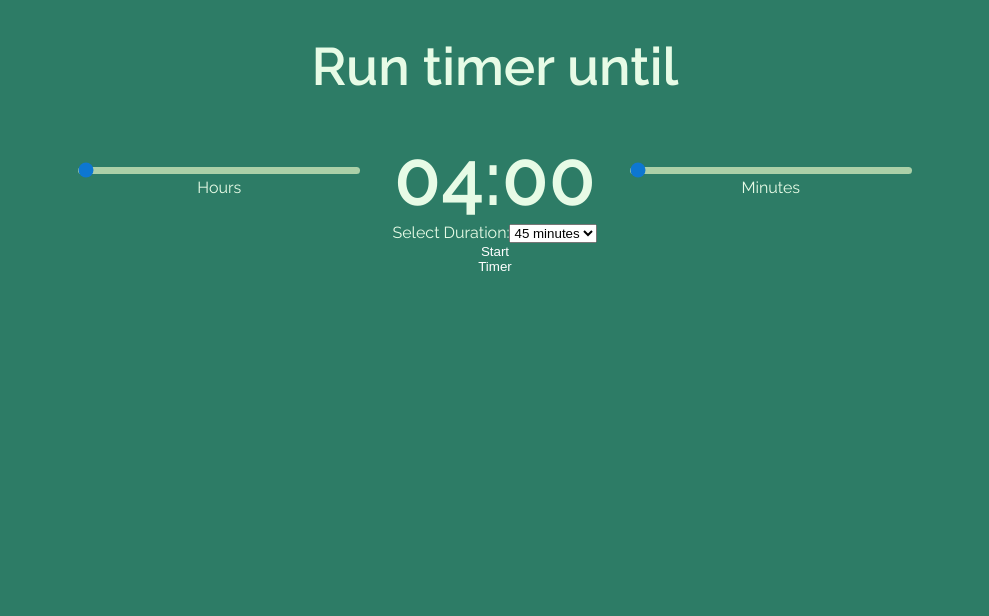
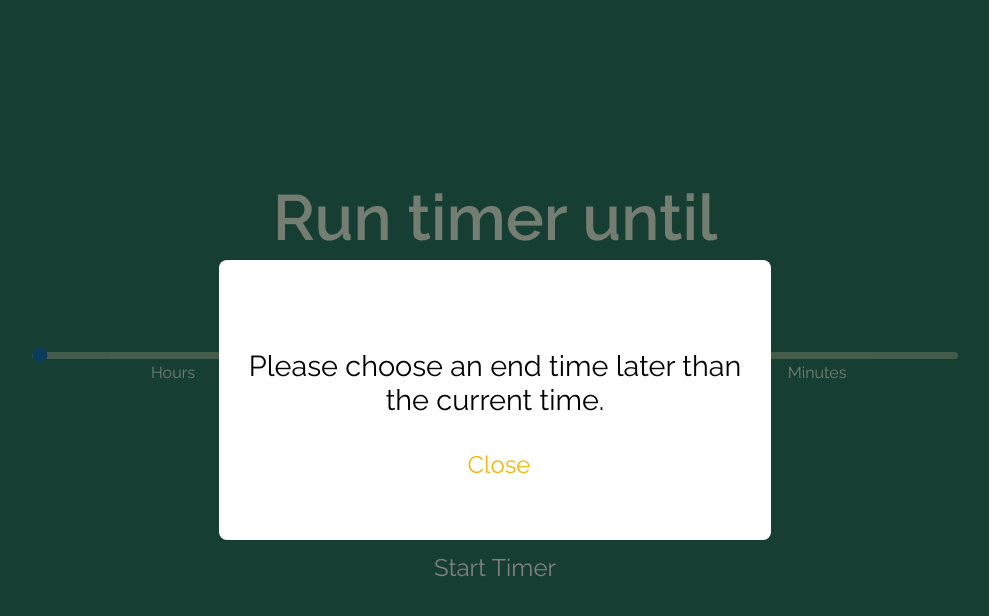
Before and after one commit to CurioScrounge/HealthyReminder, a React (Create React App) app in the folder healthy-reminder/: page / in a window 1280 px wide. Both pictures are taken after a click on the button "Start Timer". Shown: the top 616 px of the page, without its empty margins (145-1134 px from the left). Built offline with nearby package versions, Linux system fonts and the light colour scheme.

Commit message:
UI updates

```diff
--- a/healthy-reminder/package.json
+++ b/healthy-reminder/package.json
@@ -10,6 +10,7 @@
     "react-circular-progressbar": "^2.1.0",
     "react-dom": "^18.3.1",
     "react-scripts": "5.0.1",
+    "react-select": "^5.8.0",
     "web-vitals": "^2.1.4"
   },
   "scripts": {
--- a/healthy-reminder/src/App.css
+++ b/healthy-reminder/src/App.css
@@ -2,13 +2,14 @@ main{
     text-align: center;
     font-family: "Raleway", system-ui;
     font-optical-sizing: auto;
-    height:100%;
+    height:88vh;
     font-weight: 400;
     font-style: normal;
+    align-content: center;
 }
 
 h1{
-    font-size: 3.3rem;
+    font-size: 4rem;
     font-weight: 600;
 }
 
@@ -20,7 +21,7 @@ body{
 .timer{
     margin-left: 37.5vw;
     max-width:25vw;
-    transition: opacity 0.5s ease;
+    transition: opacity 0.8s ease;
 }
 
 button{
@@ -31,8 +32,6 @@ button{
     width:67px;
     cursor:pointer;
 }
-
-
 
 .time-picker {
     display:flex;
@@ -49,13 +48,39 @@ button{
   }
 
   .back-button {
+    font-family: "Raleway", system-ui;
     position: absolute;
-    top: 10px;
-    left: 10px;
+    top: 35px;
+    left: 25px;
+    font-size: 1.2rem;
+  }
+  .back-button:hover{
+    color: #fffbd3;
+    transition: ease-in 0.25s;
   }
 
   .end-time-display {
-    margin-bottom: 10px;
+    padding: 20px;
+    font-size: 1.5rem;
+  }
+
+  .reset{
+    font-family: "Raleway", system-ui;
+    padding: 10px;
+    font-size: 1.2rem;
+    width: 100%;
+  }
+  .reset:hover{
+    color: #bcf733;
+    transition: ease-in 0.25s;
+  }
+
+  .icon{
+    margin-top:20px;
+  }
+  .icon:hover{
+    color: #ffdfa5;
+    transition: ease-in-out 0.3s;
   }
 
   .slider {
@@ -66,7 +91,7 @@ button{
     border-radius: 5px;
     background: #E2F4C5;
     outline: none;
-    opacity: 0.7;
+    opacity: 0.5;
     transition: opacity .6s;
   }
 
@@ -89,7 +114,7 @@ button{
   .time-picker__output {
     margin-left:2rem;
     margin-right:2rem;
-    font-size: 4.8rem;
+    font-size: 7rem;
     font-weight: 600;
   }
 
@@ -130,3 +155,27 @@ button{
     border-radius: 8px;
     text-align: center;
   }
+
+  .buttons{
+    width:100%;
+    font-family: "Raleway", system-ui;
+    font-size: 1.5rem;
+    margin-top:40px;
+  }
+  .buttons:hover{
+    color: #ffad2a;
+    transition: ease 0.3s;
+  }
+
+  .duration{
+    margin-top:40px;
+    font-size: 1.8rem;
+    justify-content: center;
+    }
+
+
+.sleep-message{
+  padding:10px;
+  font-size: 1.2rem;
+  color:#aff390;
+}
--- a/healthy-reminder/src/App.js
+++ b/healthy-reminder/src/App.js
@@ -4,6 +4,8 @@ import Timer from './Timer';
 import EndTime from './EndTime';
 import EndPage from './EndPage';
 import alertAudio from './assets/alert.mp3'; // Import the audio file
+import Modal from './Modal';
+import Select from 'react-select';
 
 function App() {
   const [endTime, setEndTime] = useState({ hours: 4, minutes: 0 });
@@ -13,6 +15,7 @@ function App() {
   const [showSleepMessage, setShowSleepMessage] = useState(false);
   const [showEndPopup, setShowEndPopup] = useState(false);
   const [currentPage, setCurrentPage] = useState('home');
+  const [showModal, setShowModal] = useState(false);
 
   const audioRef = useRef(new Audio(alertAudio)); // Use the imported URL
 
@@ -20,7 +23,7 @@ function App() {
     const checkTime = () => {
       const now = new Date();
       const currentHour = now.getHours();
-      setShowSleepMessage(currentHour >= 23);
+      setShowSleepMessage(currentHour >= 22);
 
       const end = new Date();
       end.setHours(endTime.hours, endTime.minutes, 0, 0);
@@ -39,12 +42,16 @@ function App() {
     end.setHours(endTime.hours, endTime.minutes, 0, 0);
 
     if (end <= now) {
-      alert('Please choose an end time later than the current time.');
+      setShowModal(true);
       return;
     }
 
     setShowSettings(false);
     setCurrentPage('timer');
+  };
+
+  const closeModal = () => {
+    setShowModal(false);
   };
 
   const handleBack = () => {
@@ -87,20 +94,23 @@ function App() {
 
   return (
     <main>
-      {showSleepMessage && <div className="sleep-message">It's late! Consider sleeping.</div>}
+      {showSleepMessage && <div className="sleep-message">It's getting late! Please consider sleeping.</div>}
       {showEndPopup && (
         <div className="popup">
           <div className="popup-content">
-            <p>Timer ended!</p>
-            <button className='timer_end_button' onClick={handlePopupButton}>Go to end page</button>
+            <p>Time to get up and exercise!</p>
+            <button className='timer_end_button' onClick={handlePopupButton}>Follow Exercises</button>
           </div>
         </div>
+      )}
+      {showModal && (
+        <Modal message="Please choose an end time later than the current time." onClose={closeModal}/>
       )}
       {currentPage === 'home' && showSettings ? (
         <div className="settings">
           <EndTime endTime={endTime} setEndTime={setEndTime} />
           <DurationSelector setDuration={setDuration} />
-          <button onClick={handleStart}>Start Timer</button>
+          <button className='buttons' onClick={handleStart}>Start Timer</button>
         </div>
       ) : currentPage === 'timer' ? (
         <Timer
@@ -122,22 +132,64 @@ function App() {
 }
 
 function DurationSelector({ setDuration }) {
+  const options = Array.from({ length: 46 }, (_, i) => ({
+    value: i + 15,
+    label: `${i + 15} minutes`
+  }));
+
+  const handleChange = (selectedOption) => {
+    setDuration(selectedOption.value);
+  };
+
   return (
-    <div>
-      <label htmlFor="duration">Select Duration:</label>
-      <select
+    <div className='duration' style={{ display: 'flex', alignItems: 'center' }}>
+      <label htmlFor="duration" style={{ marginRight: '10px' }}>Select Duration:</label>
+      <Select
         id="duration"
-        defaultValue={45}
-        onChange={(e) => setDuration(parseInt(e.target.value))}
-      >
-        {Array.from({ length: 60 }, (_, i) => i + 1).map((minutes) => (
-          <option key={minutes} value={minutes}>
-            {minutes} minutes
-          </option>
-        ))}
-      </select>
+        options={options}
+        defaultValue={options[30]} // Default to 45 minutes
+        onChange={handleChange}
+        isSearchable={false}
+        styles={{
+          control: (provided, state) => ({
+            ...provided,
+            width: '210px', // Set specific width
+            fontFamily: 'Raleway, system-ui',
+            backgroundColor: '#1abc9c',
+            color: '#fff',
+            padding:'3px',
+            border: 'none',
+            borderRadius: '3px',
+            cursor: 'pointer',
+            fontSize: '1.8rem',
+            boxShadow: state.isFocused ? '0 0 5px rgba(26, 188, 156, 0.5)' : provided.boxShadow, // Keep box shadow on focus
+            '&:hover': {
+              boxShadow: '0 0 7px rgba(26, 188, 156, 0.5)' // Keep box shadow on hover
+            }
+          }),
+          singleValue: (provided) => ({
+            ...provided,
+            color: '#fff',
+          }),
+          menu: (provided) => ({
+            ...provided,
+            width: '200px',
+          }),
+          focus: (provided)=>({
+            ...provided,
+            boxShadow:'0 0 5px rgba(26, 188, 156, 0.5)',
+          }),
+          option: (provided, state) => ({
+            ...provided,
+            color: state.isSelected ? '#fff' : 'grey', // Set text color for options
+            backgroundColor: state.isSelected ? '#1abc9c' : state.isFocused ? '#d5f5e3' : 'white',            fontSize: '1.8rem' // Set font size for options
+          })
+        }}
+        components={{
+          IndicatorSeparator: () => null // Remove the default indicator separator
+        }}
+      />
     </div>
   );
 }
-
 export default App;
--- a/healthy-reminder/src/EndPage.js
+++ b/healthy-reminder/src/EndPage.js
@@ -3,7 +3,7 @@ import React from 'react';
 function EndPage({ handleBackToTimer }) {
   return (
     <div className="end-page">
-      <h1>End Page</h1>
+      <h1>Exercises</h1>
       <button onClick={handleBackToTimer}>Back to Timer</button>
     </div>
   );
--- /dev/null
+++ b/healthy-reminder/src/Modal.js
@@ -0,0 +1,15 @@
+import React from 'react';
+import './modal.css';
+
+function Modal({ message, onClose }) {
+  return (
+    <div className="modal">
+      <div className="modal-content">
+        <p>{message}</p>
+        <button className='close' onClick={onClose}>Close</button>
+      </div>
+    </div>
+  );
+}
+
+export default Modal;
--- a/healthy-reminder/src/PauseTimer.js
+++ b/healthy-reminder/src/PauseTimer.js
@@ -2,7 +2,7 @@ import './App.css';
 
 function PauseTimer(props) {
   return (
-    <button {...props}>
+    <button className='icon' {...props}>
       <svg
         xmlns="http://www.w3.org/2000/svg"
         fill="none"
--- a/healthy-reminder/src/PlayTimer.js
+++ b/healthy-reminder/src/PlayTimer.js
@@ -2,7 +2,7 @@ import './App.css';
 
 function PlayTimer(props) {
   return (
-    <button {...props}>
+    <button className='icon' {...props}>
       <svg
         xmlns="http://www.w3.org/2000/svg"
         fill="none"
--- a/healthy-reminder/src/Timer.js
+++ b/healthy-reminder/src/Timer.js
@@ -84,7 +84,7 @@ function Timer({ endTime, duration, elapsedTime, setElapsedTime, handleBack, res
       ) : (
         <PauseTimer onClick={pauseTimer} />
       )}
-      <button onClick={resetTimer}>Reset Timer</button>
+      <button className='reset' onClick={resetTimer}>Reset Timer Settings</button>
     </div>
   );
 }
--- /dev/null
+++ b/healthy-reminder/src/modal.css
@@ -0,0 +1,31 @@
+.modal {
+    position: fixed;
+    top: 0;
+    left: 0;
+    width: 100%;
+    height: 100%;
+    background-color: rgba(0, 0, 0, 0.5);
+    display: flex;
+    justify-content: center;
+    align-items: center;
+
+    z-index: 8;
+  }
+
+  .modal-content {
+    background-color: white;
+    color: black;
+    font-size: 1.8rem;
+    padding: 20px;
+    width:40%;
+    height:30%;
+    border-radius: 8px;
+    text-align: center;
+    align-content: center;
+  }
+
+.close{
+    font-family: "Raleway", system-ui;
+    color: rgb(245, 183, 13);
+    font-size: 1.5rem;
+  }
```
Also changed, not shown: 1 other file (tests, documents, lock files or other folders).
